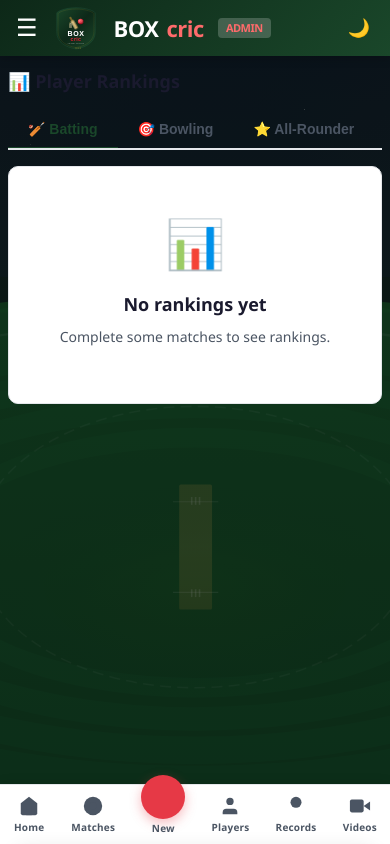
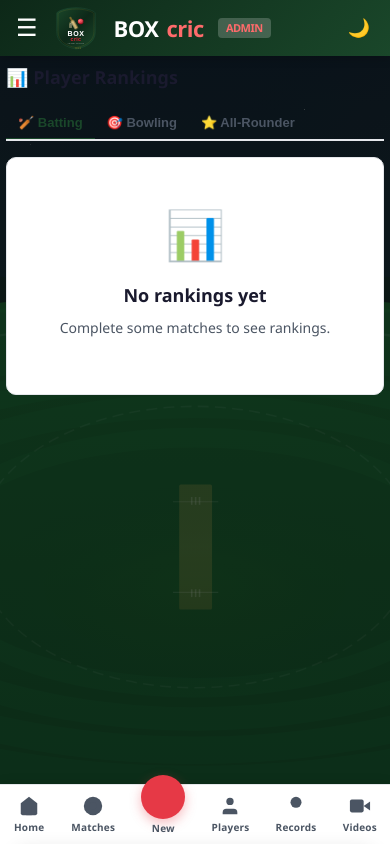
Before and after one commit to Malepati-Poojitha/BOXcric, a FastAPI app: page /admin/rankings in a window 390 px wide. Run offline with FastAPI, Linux system fonts and the light colour scheme; data that the repository does not hold is empty.

Commit message:
Fix mobile fit: tighter padding, no overflow, compact scorecard and tabs

```diff
--- a/static/css/style.css
+++ b/static/css/style.css
@@ -1983,8 +1983,9 @@ body {
 
 /* Touch-friendly enhancements */
 @media (max-width: 768px) {
-  /* Compact scoring for mobile */
-  .container { padding: 12px 8px 80px; }
+  /* Compact for mobile */
+  .container { padding: 8px 6px 80px; max-width: 100%; overflow-x: hidden; }
+  body { overflow-x: hidden; }
   .btn { min-height: 36px; }
   .run-btn {
     padding: 10px 4px;
@@ -2052,11 +2053,23 @@ body {
   }
 
   /* Live hero compact */
-  .live-hero { padding: 10px 12px; border-radius: 0; margin: -12px -8px 8px; }
-  .live-hero .score-big { font-size: 28px; }
+  .live-hero { padding: 8px 10px; border-radius: 0; margin: -8px -6px 6px; width: calc(100% + 12px); }
+  .live-hero .score-big { font-size: 26px; }
 
   /* Compact cards on scoring page */
-  .card-body { padding: 10px; }
+  .card-body { padding: 8px; }
+  .card { margin-left: 0; margin-right: 0; }
+
+  /* Scorecard table scroll */
+  .scorecard-table { font-size: 12px; }
+  .scorecard-table th, .scorecard-table td { padding: 6px 4px; }
+
+  /* Grid spacing */
+  .grid-2 { gap: 6px; }
+
+  /* Tabs compact */
+  .tab { padding: 8px 12px; font-size: 13px; }
+  .tabs { overflow-x: auto; -webkit-overflow-scrolling: touch; }
   .card-header { padding: 8px 12px; font-size: 13px; }
   .player-select-group select { font-size: 14px; padding: 8px; }
   .form-group { margin-bottom: 8px; }
--- a/templates/base.html
+++ b/templates/base.html
@@ -20,7 +20,7 @@
   <!-- Splash screens (iOS) -->
   <meta name="apple-mobile-web-app-status-bar-style" content="black-translucent">
 
-  <link rel="stylesheet" href="/static/css/style.css?v=22">
+  <link rel="stylesheet" href="/static/css/style.css?v=23">
   <link rel="stylesheet" href="/static/css/icons.css?v=1">
   <link rel="icon" href="/static/images/logo.svg" type="image/svg+xml">
   <style>
--- a/templates/user/base.html
+++ b/templates/user/base.html
@@ -14,7 +14,7 @@
   <meta name="apple-mobile-web-app-title" content="BOXcric">
   <link rel="apple-touch-icon" href="/static/icons/icon-192.png">
 
-  <link rel="stylesheet" href="/static/css/style.css?v=22">
+  <link rel="stylesheet" href="/static/css/style.css?v=23">
   <link rel="stylesheet" href="/static/css/icons.css?v=1">
   <link rel="icon" href="/static/images/logo.svg" type="image/svg+xml">
   <style>
```
